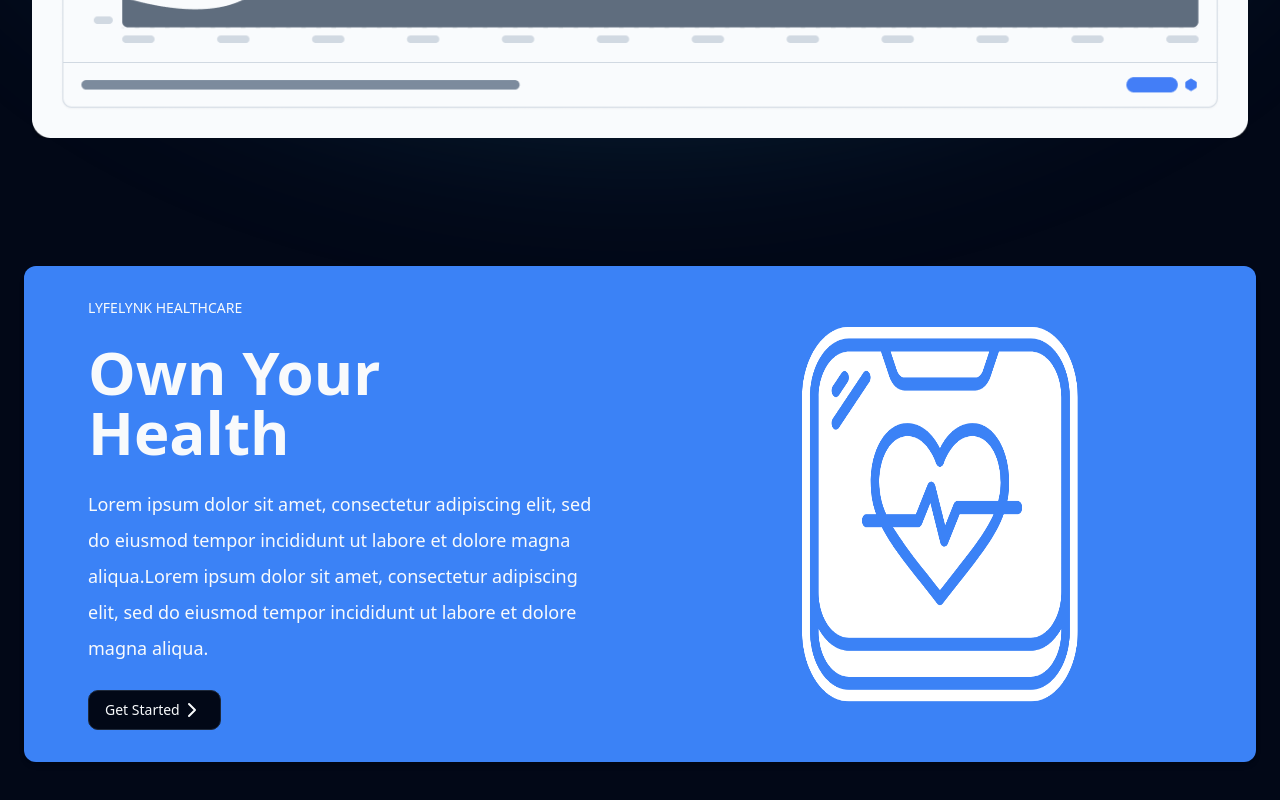
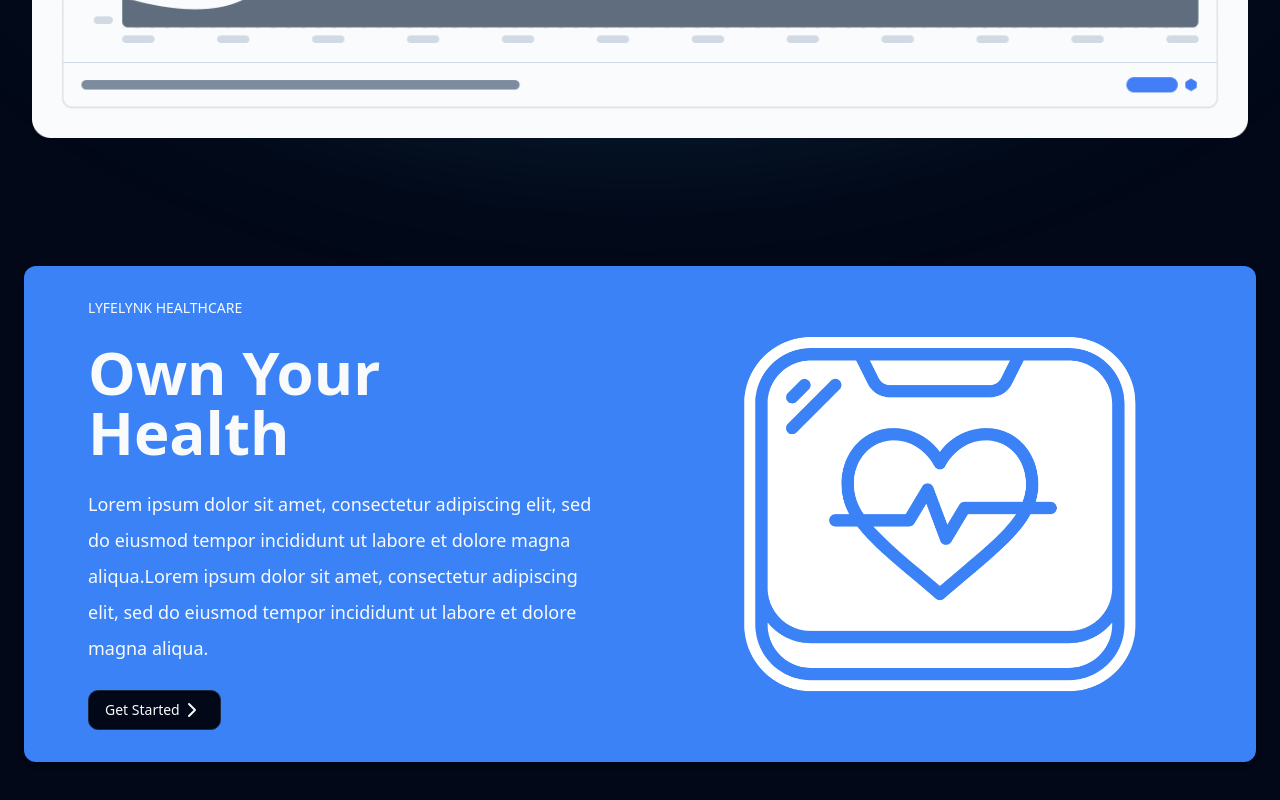
Before and after one commit to slaygun/LandingPage-Template, a React (Vite) app: page / in a window 1280 px wide. Shown: the part 2322-3122 px from the top of the page. Built offline with nearby package versions, Linux system fonts and the light colour scheme.

Commit message:
CTA DONE AB

```diff
--- a/package.json
+++ b/package.json
@@ -10,6 +10,7 @@
     "preview": "vite preview"
   },
   "dependencies": {
+    "@radix-ui/react-accordion": "^1.1.2",
     "@radix-ui/react-slot": "^1.0.2",
     "class-variance-authority": "^0.7.0",
     "clsx": "^2.1.0",
--- /dev/null
+++ b/src/components/ui/accordion.jsx
@@ -0,0 +1,43 @@
+"use client"
+
+import * as React from "react"
+import * as AccordionPrimitive from "@radix-ui/react-accordion"
+import { ChevronDown } from "lucide-react"
+
+import { cn } from "@/lib/utils"
+
+const Accordion = AccordionPrimitive.Root
+
+const AccordionItem = React.forwardRef(({ className, ...props }, ref) => (
+  <AccordionPrimitive.Item ref={ref} className={cn("border-b", className)} {...props} />
+))
+AccordionItem.displayName = "AccordionItem"
+
+const AccordionTrigger = React.forwardRef(({ className, children, ...props }, ref) => (
+  <AccordionPrimitive.Header className="flex">
+    <AccordionPrimitive.Trigger
+      ref={ref}
+      className={cn(
+        "flex flex-1 items-center justify-between py-4 font-medium transition-all hover:underline [&[data-state=open]>svg]:rotate-180",
+        className
+      )}
+      {...props}>
+      {children}
+      <ChevronDown className="h-4 w-4 shrink-0 transition-transform duration-200" />
+    </AccordionPrimitive.Trigger>
+  </AccordionPrimitive.Header>
+))
+AccordionTrigger.displayName = AccordionPrimitive.Trigger.displayName
+
+const AccordionContent = React.forwardRef(({ className, children, ...props }, ref) => (
+  <AccordionPrimitive.Content
+    ref={ref}
+    className="overflow-hidden text-sm transition-all data-[state=closed]:animate-accordion-up data-[state=open]:animate-accordion-down"
+    {...props}>
+    <div className={cn("pb-4 pt-0", className)}>{children}</div>
+  </AccordionPrimitive.Content>
+))
+
+AccordionContent.displayName = AccordionPrimitive.Content.displayName
+
+export { Accordion, AccordionItem, AccordionTrigger, AccordionContent }
--- a/src/sections/CTA.jsx
+++ b/src/sections/CTA.jsx
@@ -20,12 +20,12 @@
           <div className='flex justify-center'>
             <img
               alt="f1"
-              height="400"
+              height="720"
               src="assets/ctapic.png"
               style={{
-                aspectRatio: "400/400",
+                aspectRatio: "1080/720",
               }}
-              width="400"
+              width="720"
             />
           </div>
         </div>
```
Also changed, not shown: 1 other file (tests, documents, lock files or other folders).
